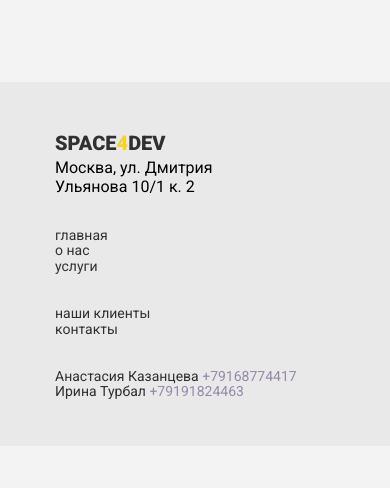
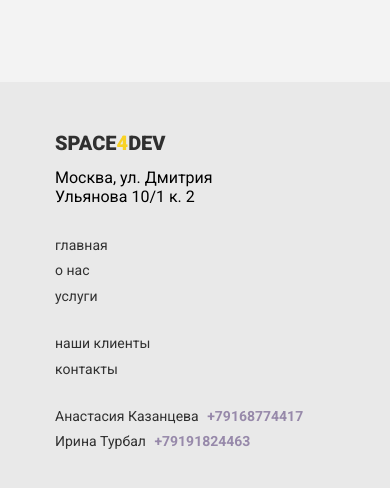
Before and after one commit to amidgard0/CREATE4DEV, a plain HTML site: page index.html in a window 390 px wide. Shown: the part 3218-3706 px from the top of the page. Before the commit the page ends 3664 px from the top, so only its background shows below. Drawn offline with nearby package versions, Linux system fonts and the light colour scheme.

Commit message:
Add files via upload

```diff
--- a/css/main.css
+++ b/css/main.css
@@ -730,7 +730,13 @@ a:hover {
 @media (max-width: 680px) {
   .footer__item-link {
     font-size: 14px;
+    margin-bottom: 10px;
   }
+  .phone__link {
+    font-weight: bold;
+    margin-left: 5px;
+  }
+
   .header__wrapper {
     justify-content: flex-end;
   }
```
